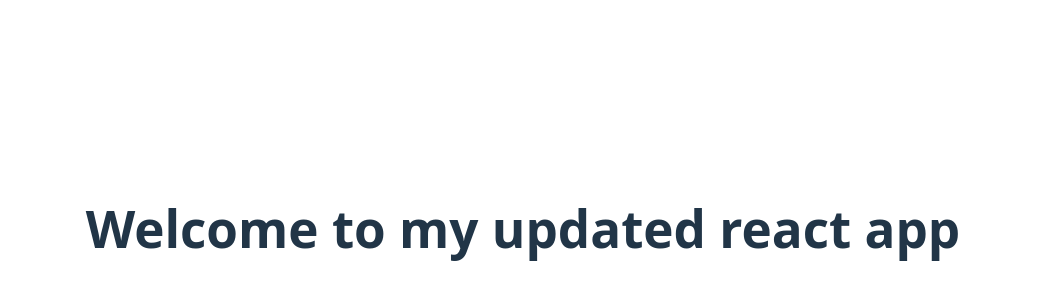
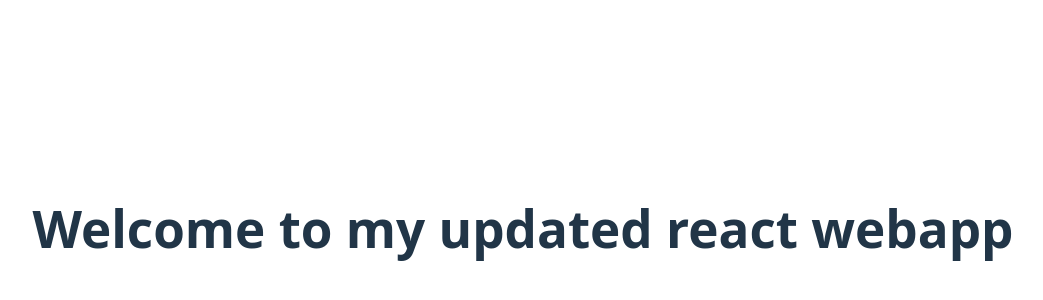
Before and after one commit to TojinaJoseph/samplestaticapp, a React (Vite) app: page / in a window 1280 px wide. Shown: the part 172-472 px from the top of the page, without its empty margins (117-1160 px from the left). Built offline with nearby package versions, Linux system fonts and the light colour scheme.

Commit message:
updation1

```diff
--- a/src/App.tsx
+++ b/src/App.tsx
@@ -4,7 +4,7 @@ import './App.css'
 function App() {
   return (
     <>
-      <h1>Welcome to my updated react app</h1>
+      <h1>Welcome to my updated react webapp</h1>
     </>
   )
 }
```
